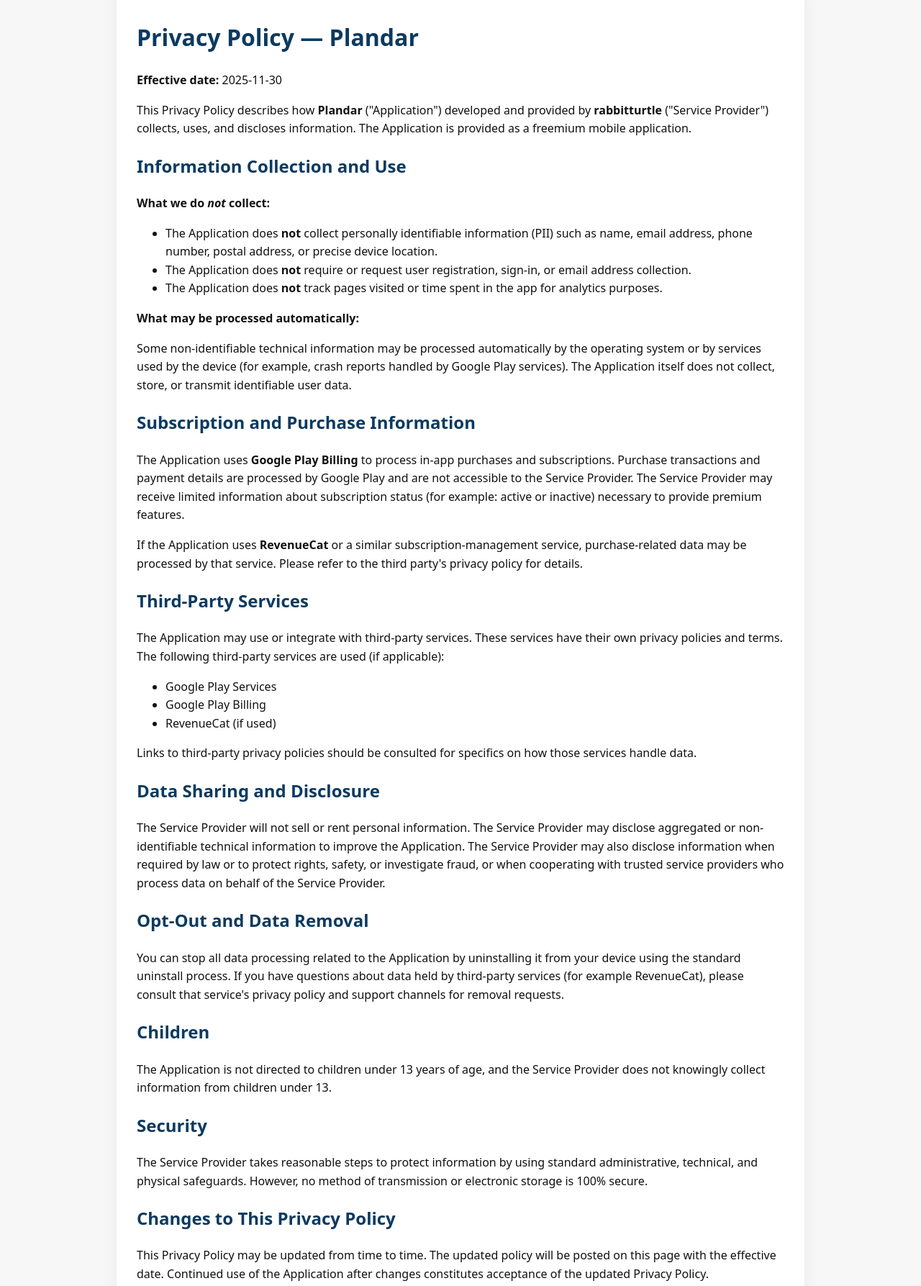
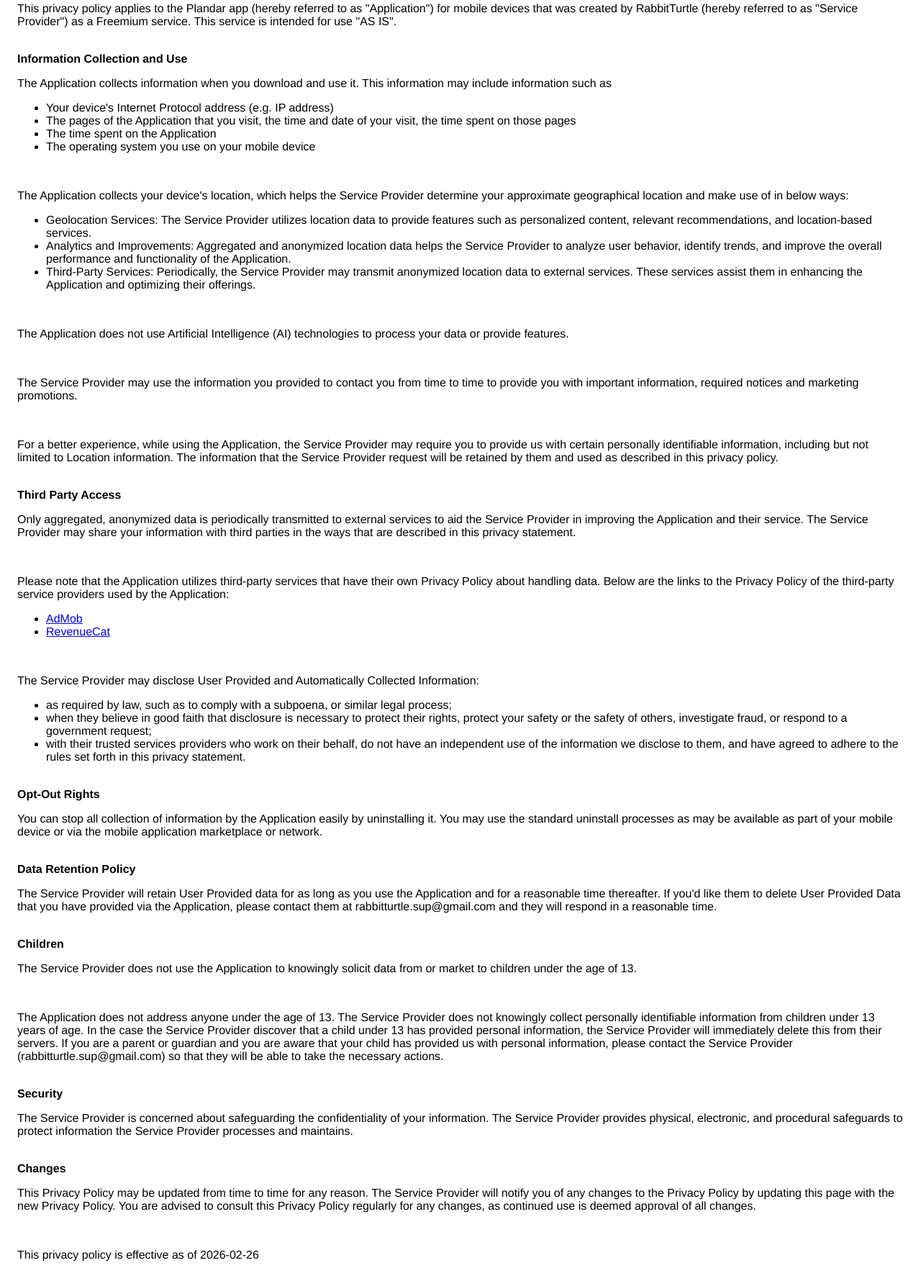
Before and after one commit to rabbitturtle7121/Plandar-privacyPolicy, a plain HTML site: page index.html in a window 1280 px wide. Shown: the part 55-1842 px from the top of the page at 72% size. Drawn offline with Linux system fonts and the light colour scheme.

Commit message:
Update index.html

```diff
--- a/index.html
+++ b/index.html
@@ -1,70 +1,83 @@
 <!doctype html>
-<html lang="en">
+<html>
   <head>
-  <meta charset="utf-8">
-  <meta name="viewport" content="width=device-width,initial-scale=1">
-  <title>Plandar — Privacy Policy</title>
+    <meta charset="utf-8" />
+    <meta name="viewport" content="width=device-width" />
+    <title>Privacy Policy</title>
     <style>
-    body{font-family:system-ui,-apple-system,Segoe UI,Roboto,Helvetica,Arial;line-height:1.6;margin:0;padding:32px;background:#f7f7f8;color:#111}
-    .container{max-width:900px;margin:0 auto;background:#fff;padding:28px;border-radius:12px;box-shadow:0 6px 24px rgba(12,24,40,0.06)}
-    h1,h2{color:#0b3a60}
-    pre{background:#f2f4f7;padding:12px;border-radius:6px;overflow:auto}
-    a{color:#0b66d0}
-    footer{margin-top:28px;font-size:0.9rem;color:#444}
+      body {
+        font-family: "Helvetica Neue", Helvetica, Arial, sans-serif;
+        padding: 1em;
+      }
     </style>
   </head>
   <body>
-  <div class="container">
-    <h1>Privacy Policy — Plandar</h1>
-    <p><strong>Effective date:</strong> 2025-11-30</p>
-    <p>This Privacy Policy describes how <strong>Plandar</strong> ("Application") developed and provided by <strong>rabbitturtle</strong> ("Service Provider") collects, uses, and discloses information. The Application is provided as a freemium mobile application.</p>
-
-    <h2>Information Collection and Use</h2>
-    <p><strong>What we do <em>not</em> collect:</strong></p>
+    <strong>Privacy Policy</strong>
+    <p>This privacy policy applies to the Plandar app (hereby referred to as "Application") for mobile devices that was created by RabbitTurtle (hereby referred to as "Service Provider") as a Freemium service. This service is intended for use "AS IS".</p>
+    <br /><strong>Information Collection and Use</strong>
+    <p>The Application collects information when you download and use it. This information may include information such as</p>
     <ul>
-      <li>The Application does <strong>not</strong> collect personally identifiable information (PII) such as name, email address, phone number, postal address, or precise device location.</li>
-      <li>The Application does <strong>not</strong> require or request user registration, sign-in, or email address collection.</li>
-      <li>The Application does <strong>not</strong> track pages visited or time spent in the app for analytics purposes.</li>
+      <li>Your device's Internet Protocol address (e.g. IP address)</li>
+      <li>The pages of the Application that you visit, the time and date of your visit, the time spent on those pages</li>
+      <li>The time spent on the Application</li>
+      <li>The operating system you use on your mobile device</li>
     </ul>
-
-    <p><strong>What may be processed automatically:</strong></p>
-    <p>Some non-identifiable technical information may be processed automatically by the operating system or by services used by the device (for example, crash reports handled by Google Play services). The Application itself does not collect, store, or transmit identifiable user data.</p>
-
-    <h2>Subscription and Purchase Information</h2>
-    <p>The Application uses <strong>Google Play Billing</strong> to process in-app purchases and subscriptions. Purchase transactions and payment details are processed by Google Play and are not accessible to the Service Provider. The Service Provider may receive limited information about subscription status (for example: active or inactive) necessary to provide premium features.</p>
-    <p>If the Application uses <strong>RevenueCat</strong> or a similar subscription-management service, purchase-related data may be processed by that service. Please refer to the third party's privacy policy for details.</p>
-
-    <h2>Third-Party Services</h2>
-    <p>The Application may use or integrate with third-party services. These services have their own privacy policies and terms. The following third-party services are used (if applicable):</p>
+    <p></p>
+    <br /><!---->
+    <div>
+      <p>The Application collects your device's location, which helps the Service Provider determine your approximate geographical location and make use of in below ways:</p>
       <ul>
-      <li>Google Play Services</li>
-      <li>Google Play Billing</li>
-      <li>RevenueCat (if used)</li>
+        <li>Geolocation Services: The Service Provider utilizes location data to provide features such as personalized content, relevant recommendations, and location-based services.</li>
+        <li>Analytics and Improvements: Aggregated and anonymized location data helps the Service Provider to analyze user behavior, identify trends, and improve the overall performance and functionality of the Application.</li>
+        <li>Third-Party Services: Periodically, the Service Provider may transmit anonymized location data to external services. These services assist them in enhancing the Application and optimizing their offerings.</li>
       </ul>
-    <p>Links to third-party privacy policies should be consulted for specifics on how those services handle data.</p>
-
-    <h2>Data Sharing and Disclosure</h2>
-    <p>The Service Provider will not sell or rent personal information. The Service Provider may disclose aggregated or non-identifiable technical information to improve the Application. The Service Provider may also disclose information when required by law or to protect rights, safety, or investigate fraud, or when cooperating with trusted service providers who process data on behalf of the Service Provider.</p>
-
-    <h2>Opt-Out and Data Removal</h2>
-    <p>You can stop all data processing related to the Application by uninstalling it from your device using the standard uninstall process. If you have questions about data held by third-party services (for example RevenueCat), please consult that service's privacy policy and support channels for removal requests.</p>
-
-    <h2>Children</h2>
-    <p>The Application is not directed to children under 13 years of age, and the Service Provider does not knowingly collect information from children under 13.</p>
-
-    <h2>Security</h2>
-    <p>The Service Provider takes reasonable steps to protect information by using standard administrative, technical, and physical safeguards. However, no method of transmission or electronic storage is 100% secure.</p>
-
-    <h2>Changes to This Privacy Policy</h2>
-    <p>This Privacy Policy may be updated from time to time. The updated policy will be posted on this page with the effective date. Continued use of the Application after changes constitutes acceptance of the updated Privacy Policy.</p>
-
-    <h2>Contact</h2>
-    <p>If you have any questions about this Privacy Policy, please contact the Service Provider at <a href="mailto:rabbitturtle.sup@gmail.com">rabbitturtle.sup@gmail.com</a>.</p>
-
-    <footer>
-      <p>Service Provider: rabbitturtle</p>
-      <p>Application: Plandar</p>
-    </footer>
     </div>
+    <br />
+    <p>The Application does not use Artificial Intelligence (AI) technologies to process your data or provide features.</p>
+    <br />
+    <p>The Service Provider may use the information you provided to contact you from time to time to provide you with important information, required notices and marketing promotions.</p>
+    <br />
+    <p>For a better experience, while using the Application, the Service Provider may require you to provide us with certain personally identifiable information, including but not limited to Location information. The information that the Service Provider request will be retained by them and used as described in this privacy policy.</p>
+    <br /><strong>Third Party Access</strong>
+    <p>Only aggregated, anonymized data is periodically transmitted to external services to aid the Service Provider in improving the Application and their service. The Service Provider may share your information with third parties in the ways that are described in this privacy statement.</p>
+    <div>
+      <br />
+      <p>Please note that the Application utilizes third-party services that have their own Privacy Policy about handling data. Below are the links to the Privacy Policy of the third-party service providers used by the Application:</p>
+      <ul>
+        <li><a href="https://support.google.com/admob/answer/6128543?hl=en" target="_blank" rel="noopener noreferrer">AdMob</a></li>
+        <li><a href="https://www.revenuecat.com/privacy" target="_blank" rel="noopener noreferrer">RevenueCat</a></li>
+      </ul>
+    </div>
+    <br />
+    <p>The Service Provider may disclose User Provided and Automatically Collected Information:</p>
+    <ul>
+      <li>as required by law, such as to comply with a subpoena, or similar legal process;</li>
+      <li>when they believe in good faith that disclosure is necessary to protect their rights, protect your safety or the safety of others, investigate fraud, or respond to a government request;</li>
+      <li>with their trusted services providers who work on their behalf, do not have an independent use of the information we disclose to them, and have agreed to adhere to the rules set forth in this privacy statement.</li>
+    </ul>
+    <p></p>
+    <br /><strong>Opt-Out Rights</strong>
+    <p>You can stop all collection of information by the Application easily by uninstalling it. You may use the standard uninstall processes as may be available as part of your mobile device or via the mobile application marketplace or network.</p>
+    <br /><strong>Data Retention Policy</strong>
+    <p>The Service Provider will retain User Provided data for as long as you use the Application and for a reasonable time thereafter. If you'd like them to delete User Provided Data that you have provided via the Application, please contact them at rabbitturtle.sup@gmail.com and they will respond in a reasonable time.</p>
+    <br /><strong>Children</strong>
+    <p>The Service Provider does not use the Application to knowingly solicit data from or market to children under the age of 13.</p>
+    <div>
+      <br />
+      <p>
+        The Application does not address anyone under the age of 13. The Service Provider does not knowingly collect personally identifiable information from children under 13 years of age. In the case the Service Provider discover that a child under 13 has provided personal information, the Service Provider will immediately delete this from their servers. If you are a parent or guardian and you
+        are aware that your child has provided us with personal information, please contact the Service Provider (rabbitturtle.sup@gmail.com) so that they will be able to take the necessary actions.
+      </p>
+    </div>
+    <br /><strong>Security</strong>
+    <p>The Service Provider is concerned about safeguarding the confidentiality of your information. The Service Provider provides physical, electronic, and procedural safeguards to protect information the Service Provider processes and maintains.</p>
+    <br /><strong>Changes</strong>
+    <p>This Privacy Policy may be updated from time to time for any reason. The Service Provider will notify you of any changes to the Privacy Policy by updating this page with the new Privacy Policy. You are advised to consult this Privacy Policy regularly for any changes, as continued use is deemed approval of all changes.</p>
+    <br />
+    <p>This privacy policy is effective as of 2026-02-26</p>
+    <br /><strong>Your Consent</strong>
+    <p>By using the Application, you are consenting to the processing of your information as set forth in this Privacy Policy now and as amended by us.</p>
+    <br /><strong>Contact Us</strong>
+    <p>If you have any questions regarding privacy while using the Application, or have questions about the practices, please contact the Service Provider via email at rabbitturtle.sup@gmail.com.</p>
   </body>
 </html>
```
Lines whose indentation alone changed are shown as unchanged.
